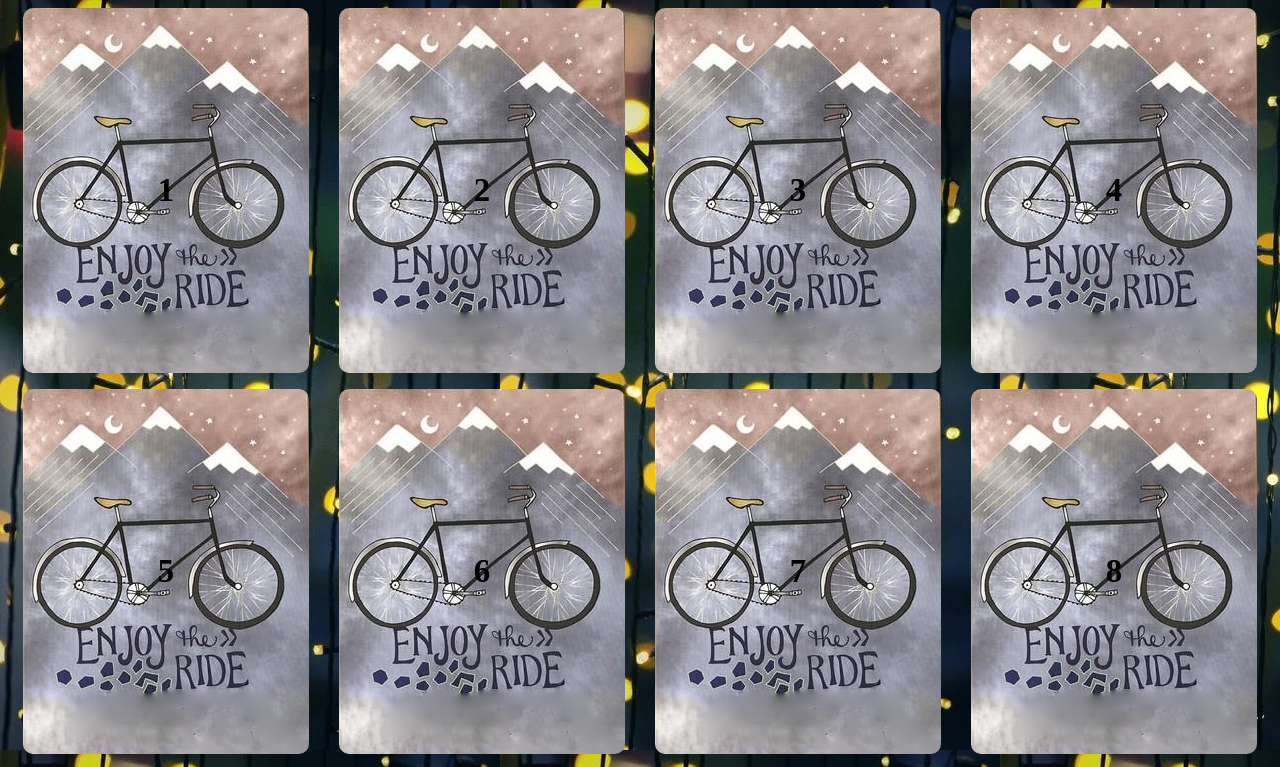
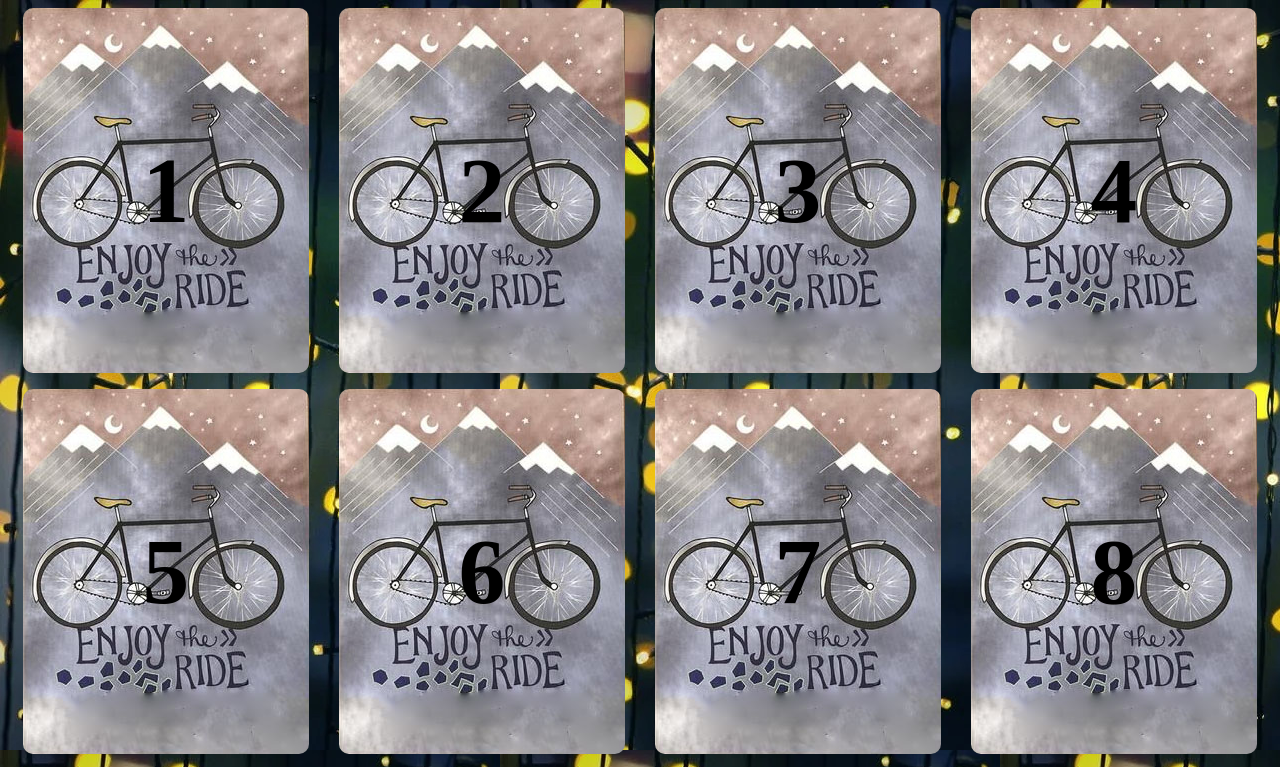
Before and after one commit to NarekMeliksetyan/card_game, a plain HTML site: page index.html in a window 1280 px wide. Shown: the top 767 px of the page. Drawn offline with Linux system fonts and the light colour scheme.

Commit message:
game Card

```diff
--- a/index1.css
+++ b/index1.css
@@ -24,7 +24,7 @@ body{
   margin-bottom: 16px;
   justify-content: center;
   align-items: center;
-  font-size: 28px;
+  font-size: 80px;
 
 }
 .btn{
```
